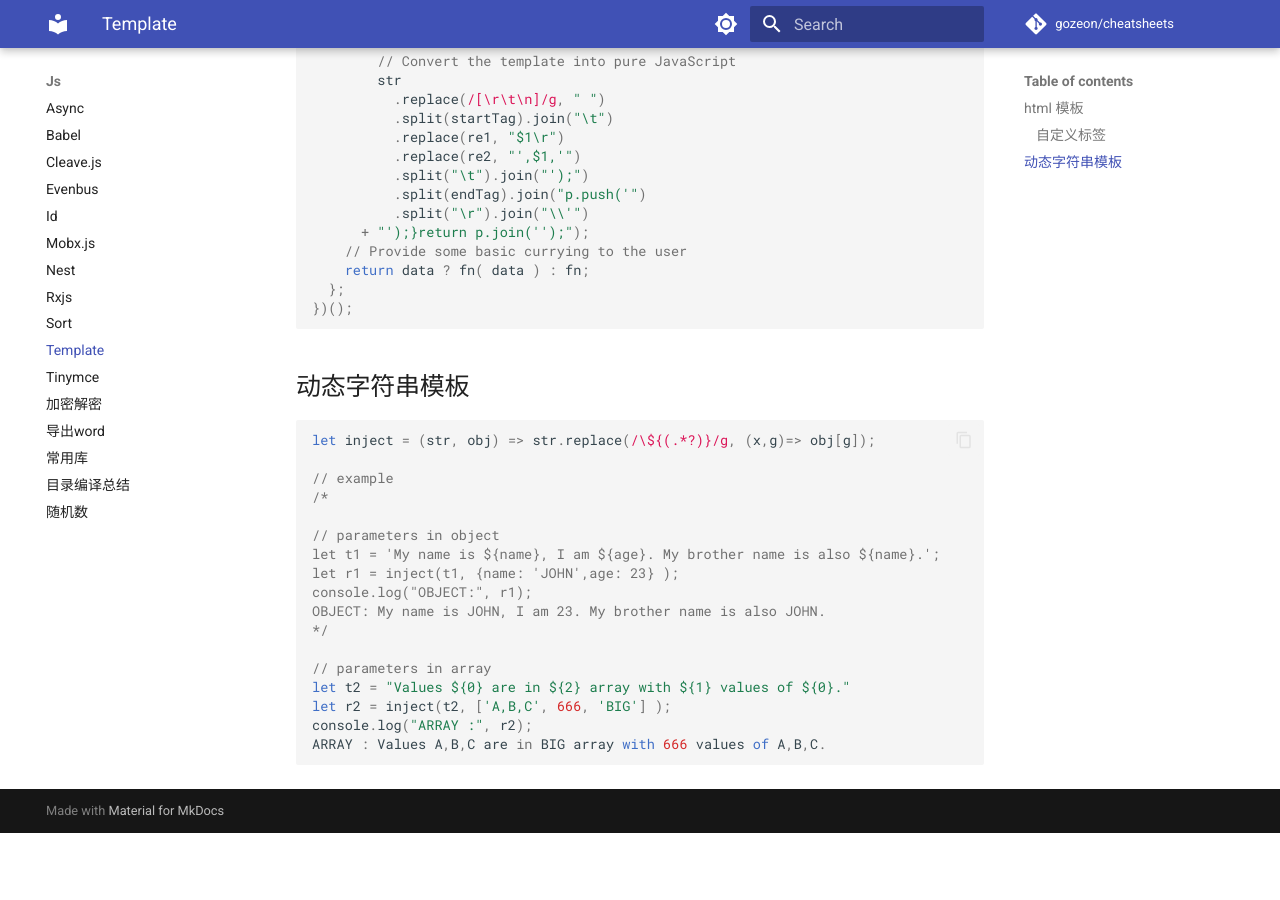
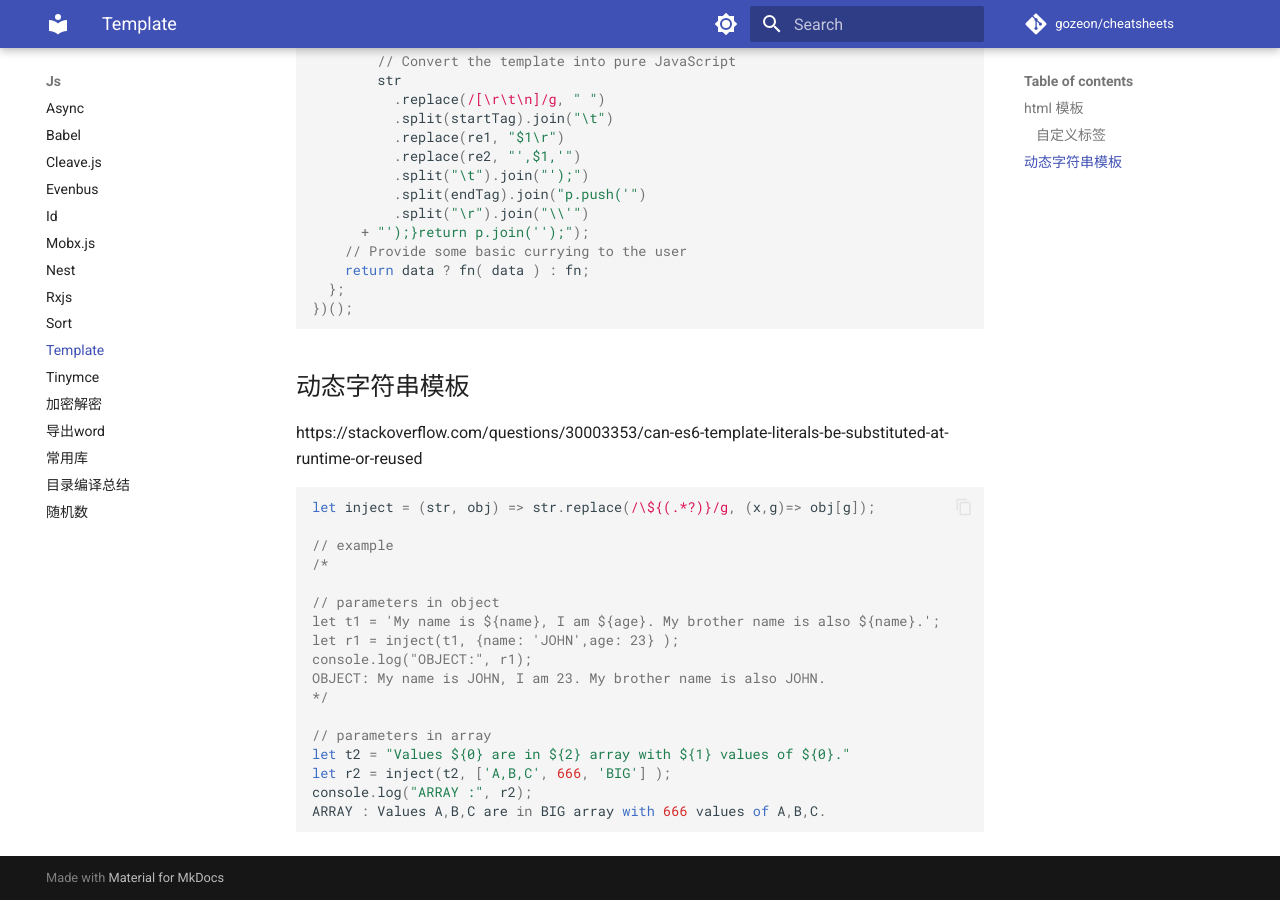
Before and after one commit to gozeon/cheatsheets, an MkDocs documentation site: the page built from docs/js/template.md, in a window 1280 px wide and 900 px high, scrolled down 2098 px. Built offline with MkDocs 1.6.1 and Material for MkDocs 9.7.7, drawn with Linux system fonts in a browser that asks for light colours; comment, search, counter and statistics services are not loaded; before the commit the page ends 2931 px from its top, so only the background shows below that; some of the changed lines change nothing that is shown.

Commit message:
Update template.md

````diff
--- a/docs/js/template.md
+++ b/docs/js/template.md
@@ -112,6 +112,8 @@ results.innerHTML = tmpl("item_tmpl", dataObject);
 
 ## 动态字符串模板
 
+https://stackoverflow.com/questions/30003353/can-es6-template-literals-be-substituted-at-runtime-or-reused
+
 ```js
 let inject = (str, obj) => str.replace(/\${(.*?)}/g, (x,g)=> obj[g]);
 
````
